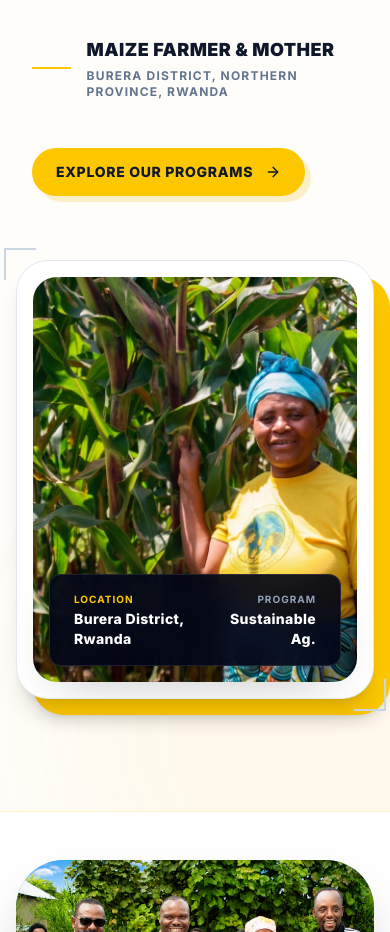
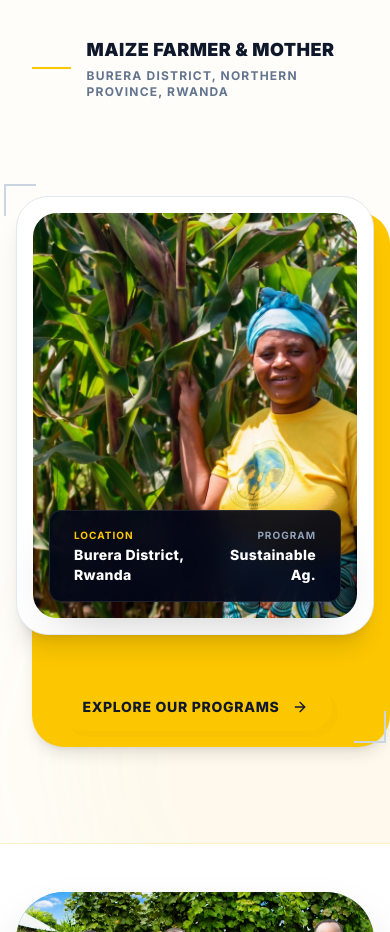
Before and after one commit to PEACE-DURABLE-DEVELOPMENT/PDD, a Next.js app: page / in a window 390 px wide. Shown: the part 3960-4892 px from the top of the page. Built offline with nearby package versions, Linux system fonts and the light colour scheme; no server answers.

Commit message:
Split homepage explore CTA for mobile/desktop, clean up program icon imports, and implement local iconMap resolution in ProgramCard

```diff
--- a/src/app/page.tsx
+++ b/src/app/page.tsx
@@ -236,8 +236,8 @@ export default async function Home() {
                   </div>
                 </div>
 
-                {/* Explore Our Programs Button */}
-                <div className="pt-4">
+                {/* Explore Our Programs Button (Desktop only) */}
+                <div className="pt-4 hidden lg:block">
                   <Link
                     href="/programs"
                     className="inline-flex items-center gap-3 bg-yellow-400 text-slate-900 font-extrabold px-6 py-3.5 rounded-full text-sm uppercase tracking-wider hover:bg-yellow-500 transition-all shadow-[6px_6px_0px_0px_rgba(234,179,8,0.2)] hover:shadow-[3px_3px_0px_0px_rgba(234,179,8,0.2)] hover:translate-y-0.5 group"
@@ -279,6 +279,17 @@ export default async function Home() {
               {/* Decorative crop mark decorations for expert editorial feel */}
               <div className="absolute -top-3 -left-3 w-8 h-8 border-t-2 border-l-2 border-slate-300 pointer-events-none z-20" />
               <div className="absolute -bottom-3 -right-3 w-8 h-8 border-b-2 border-r-2 border-slate-300 pointer-events-none z-20" />
+
+              {/* Explore Our Programs Button (Mobile only, under image) */}
+              <div className="mt-12 text-center lg:hidden relative z-30">
+                <Link
+                  href="/programs"
+                  className="inline-flex items-center gap-3 bg-yellow-400 text-slate-900 font-extrabold px-6 py-3.5 rounded-full text-sm uppercase tracking-wider hover:bg-yellow-500 transition-all shadow-[6px_6px_0px_0px_rgba(234,179,8,0.2)] hover:shadow-[3px_3px_0px_0px_rgba(234,179,8,0.2)] hover:translate-y-0.5 group"
+                >
+                  {t.home.explorePrograms}
+                  <ArrowRight className="w-4 h-4 group-hover:translate-x-0.5 transition-transform" />
+                </Link>
+              </div>
             </div>
 
           </div>
--- a/src/app/programs/page.tsx
+++ b/src/app/programs/page.tsx
@@ -1,4 +1,3 @@
-import { Filter, Apple, Users, HeartPulse, BookOpenCheck, Landmark, TreePine } from "lucide-react";
 import Link from "next/link";
 import { cookies } from "next/headers";
 import { translations } from "@/lib/translations";
@@ -20,7 +19,7 @@ export default async function ProgramsPage() {
       title: t.programs.items.filter.title,
       description: t.programs.items.filter.desc,
       full: lang === "fr" ? "Ce programme garantit que les familles vulnérables reçoivent des filtres à eau, réduisant les risques pour la santé et gardant les enfants en bonne santé pour l'école." : "This program ensures vulnerable families receive water filters, reducing health risks and keeping children healthy for school.",
-      icon: Filter,
+      iconName: "filter",
       color: "text-blue-500",
       bg: "bg-blue-50",
       image: "/fita.webp",
@@ -30,7 +29,7 @@ export default async function ProgramsPage() {
       title: t.programs.items.malnutrition.title,
       description: t.programs.items.malnutrition.desc,
       full: lang === "fr" ? "Nous donnons aux mères les connaissances et les ressources nécessaires pour cultiver des aliments nutritifs, garantissant que les enfants grandissent forts et en bonne santé." : "We empower mothers with knowledge and resources to cultivate nutritious foods, ensuring children grow up strong and healthy.",
-      icon: Apple,
+      iconName: "apple",
       color: "text-red-500",
       bg: "bg-red-50",
       image: "/mal.webp",
@@ -40,7 +39,7 @@ export default async function ProgramsPage() {
       title: t.programs.items.mediation.title,
       description: t.programs.items.mediation.desc,
       full: lang === "fr" ? "En formant les dirigeants locaux à la résolution des conflits, nous bâtissons une base de compréhension mutuelle, transformant les communautés de l'intérieur." : "By training local leaders in conflict resolution, we build a foundation of mutual understanding, transforming communities from within.",
-      icon: Users,
+      iconName: "users",
       color: "text-indigo-500",
       bg: "bg-indigo-50",
       image: "/px.webp",
@@ -50,7 +49,7 @@ export default async function ProgramsPage() {
       title: t.programs.items.healing.title,
       description: t.programs.items.healing.desc,
       full: lang === "fr" ? "Nos conseillers dévoués offrent des espaces sûrs aux individus pour traiter le deuil et les traumatismes, ouvrant la voie à la guérison émotionnelle et à la paix." : "Our dedicated counselors provide safe spaces for individuals to process grief and trauma, paving the way for emotional recovery and peace.",
-      icon: HeartPulse,
+      iconName: "heartPulse",
       color: "text-rose-500",
       bg: "bg-rose-50",
       image: "/trouma.webp",
@@ -60,7 +59,7 @@ export default async function ProgramsPage() {
       title: t.programs.items.literacy.title,
       description: t.programs.items.literacy.desc,
       full: lang === "fr" ? "L'accès à l'éducation est un droit fondamental. Nous proposons des cours qui équipent les familles de compétences en lecture et en écriture, ouvrant les portes à de nouvelles opportunités." : "Access to education is a fundamental right. We offer classes that equip families with reading and writing skills, opening doors to new opportunities.",
-      icon: BookOpenCheck,
+      iconName: "bookOpenCheck",
       color: "text-orange-500",
       bg: "bg-orange-50",
       image: "/medi.webp",
@@ -70,7 +69,7 @@ export default async function ProgramsPage() {
       title: t.programs.items.vsla.title,
       description: t.programs.items.vsla.desc,
       full: lang === "fr" ? "Grâce à des groupes d'épargne localisés, les individus apprennent la gestion financière, accèdent à des micro-crédits et renforcent ensemble leur résilience économique." : "Through localized savings groups, individuals learn financial management, access micro-loans, and build economic resilience together.",
-      icon: Landmark,
+      iconName: "landmark",
       color: "text-emerald-500",
       bg: "bg-emerald-50",
       image: "/vsl.jpg",
@@ -80,7 +79,7 @@ export default async function ProgramsPage() {
       title: t.programs.items.forests.title,
       description: t.programs.items.forests.desc,
       full: lang === "fr" ? "Cette initiative environnementale encourage la plantation d'arbres communautaires et les pratiques durables pour lutter contre l'érosion des sols et préserver les ressources naturelles." : "This environmental initiative encourages community tree planting and sustainable practices to combat soil erosion and preserve natural resources.",
-      icon: TreePine,
+      iconName: "treePine",
       color: "text-green-500",
       bg: "bg-green-50",
       image: "/veg.webp",
--- a/src/components/ProgramCard.tsx
+++ b/src/components/ProgramCard.tsx
@@ -3,11 +3,21 @@
 import { useState } from "react";
 import SmartImage from "@/components/SmartImage";
 import Link from "next/link";
-import { ArrowRight, ChevronDown, ChevronUp } from "lucide-react";
+import { ArrowRight, ChevronDown, ChevronUp, Filter, Apple, Users, HeartPulse, BookOpenCheck, Landmark, TreePine } from "lucide-react";
+
+const iconMap: Record<string, React.ComponentType<any>> = {
+  filter: Filter,
+  apple: Apple,
+  users: Users,
+  heartPulse: HeartPulse,
+  bookOpenCheck: BookOpenCheck,
+  landmark: Landmark,
+  treePine: TreePine
+};
 
 export default function ProgramCard({ program, lang, t }: { program: any, lang: string, t: any }) {
   const [expanded, setExpanded] = useState(false);
-  const Icon = program.icon;
+  const Icon = iconMap[program.iconName] || Filter;
 
   return (
     <div className="group relative flex flex-col bg-surface rounded-3xl overflow-hidden shadow-sm hover:shadow-2xl transition-all duration-500 hover:-translate-y-2 border border-border">
```
